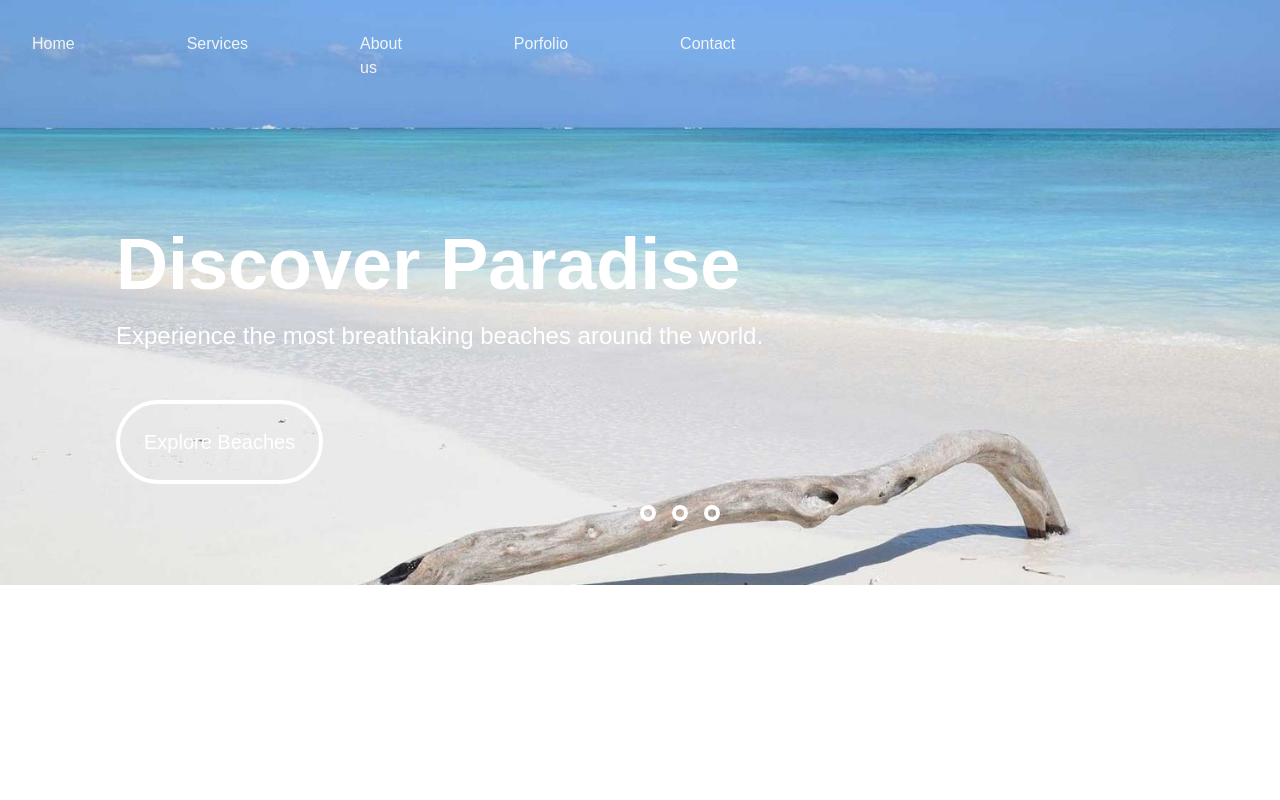
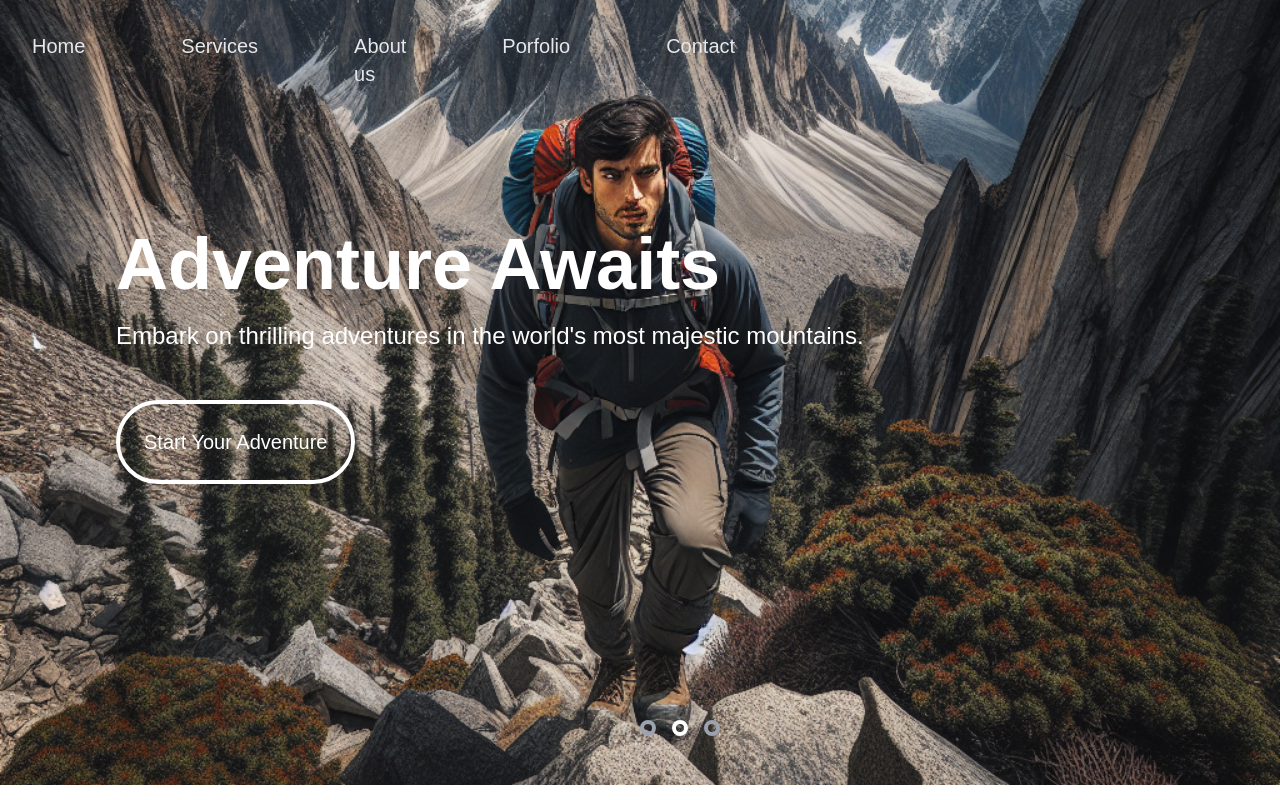
Before and after one commit to Richiewebs/Travel-and-Tour, a React app: page / in a window 1280 px wide. Built offline with nearby package versions, Linux system fonts and the light colour scheme; the HTML template or start-up script is replaced by a standard one.

Commit message:
done with the other two hero sections

```diff
--- a/src/Pages/Home.jsx
+++ b/src/Pages/Home.jsx
@@ -1,32 +1,11 @@
 import React from 'react'
-import Navbar from '../components/Navbar'
-import beach1 from '../assets/beach(2).jpg'
-import Button from '../components/Button'
+import Hero from '../components/Hero';
 
-const Home = (props) => {
-    const images = ['beach1', 'hiker', 'night'];
+const Home = () => {
 
   return (
-    <div className='flex flex-col w-full  relative text-white overflow-hidden'>
-
-      <Navbar></Navbar>
-      <div className='w-full h-4/6'>
-      <img src={beach1} alt="beach" srcset="" className='bg-cover w-full'/>
-      </div>
-      <div className='absolute top-52 w-3/4 h-56 p-5 left-24 '>
-      <h1 className='absolute text-7xl font-bold'>Discover Paradise</h1>
-      <p className='top-28 text-2xl  absolute'>Experience the most breathtaking beaches around the world.</p>
-
-      <div className='absolute top-48'>
-            <Button name='Explore Beaches'></Button>
-        </div>
-      </div>
-
-        <div className=' left-2/4 w-full flex space-x-4 absolute bottom-16'>
-            <div className='bg-transparent border-4 rounded-full p-1 border-white'></div>
-            <div className='bg-transparent border-4 rounded-full p-1 border-white'></div>
-            <div className='bg-transparent border-4 rounded-full p-1 border-white'></div>
-        </div>
+    <div className='flex flex-col w-full text-white overflow-hidden'>
+        <Hero></Hero>
     </div>
   )
 }
--- /dev/null
+++ b/src/components/Accordion.jsx
@@ -0,0 +1,11 @@
+import React from 'react'
+
+const Accordion = () => {
+  return (
+    <div>
+
+    </div>
+  )
+}
+
+export default Accordion
--- /dev/null
+++ b/src/components/Hero.jsx
@@ -0,0 +1,51 @@
+
+import React, { useState, useEffect } from 'react';
+import Navbar from '../components/Navbar';
+import beach1 from '../assets/beach(2).jpg';
+import hiker from '../assets/hiker1.png';
+import night from '../assets/night.jpg';
+import Button from '../components/Button';
+
+const Hero = () => {
+    const images = [
+        { src: beach1, header: 'Discover Paradise', sub: 'Experience the most breathtaking beaches around the world', name: 'Explore beaches' },
+        { src: hiker, header: 'Adventure Awaits', sub: "Embark on thrilling adventures in the world's most majestic mountains.", name: 'Start Your Adventure' },
+        { src: night, header: 'Urban Excursions', sub: "Discover the charm and excitement of the world's greatest cities", name: 'Explore Cities' }
+    ];
+
+    const [currentIndex, setCurrentIndex] = useState(0);
+
+    useEffect(() => {
+        const interval = setInterval(() => {
+            setCurrentIndex((prevIndex) => (prevIndex + 1) % images.length);
+        }, 5000); // Change slide every 5 seconds
+        return () => clearInterval(interval);
+    }, [images.length]);
+
+    return (
+        <div className='flex flex-col  h-screen w-full relative text-white overflow-hidden'>
+            <Navbar />
+            <div className='w-full h-4/6'>
+                <img src={images[currentIndex].src} alt="hero" className='bg-cover w-full' />
+            </div>
+            <div className='absolute top-52 w-3/4 h-56 p-5 left-24'>
+                <h1 className='absolute text-7xl font-bold'>{images[currentIndex].header}</h1>
+                <p className='top-28 text-2xl absolute'>{images[currentIndex].sub}</p>
+                <div className='absolute top-48'>
+                <button className='border-4  hover:w-64 p-6  text-xl rounded-full border-white bg-transparent'>{images[currentIndex].name}</button>
+                </div>
+            </div>
+            <div className='left-2/4 w-full flex space-x-4 absolute bottom-16'>
+                {images.map((_, index) => (
+                    <div
+                        key={index}
+                        className={`bg-transparent border-4 rounded-full p-1 ${index === currentIndex ? 'border-white' : 'border-gray-400'}`}
+                        onClick={() => setCurrentIndex(index)}
+                    ></div>
+                ))}
+            </div>
+        </div>
+    );
+}
+
+export default Hero;
--- a/src/components/Navbar.jsx
+++ b/src/components/Navbar.jsx
@@ -4,7 +4,7 @@ const Navbar = () => {
   return (
     <div className='w-full h-28 transparent absolute flex justify-between cursor-pointer '>
         <div className='w-1/2 h-24 flex '>
-            <ul className='flex text-gray-100 space-x-28 p-8 '>
+            <ul className='flex text-gray-200 space-x-24 p-8 text-xl'>
                 <li className='hover:border-solid hover:border-b-4 hover:text-white'>Home</li>
                 <li className='hover:border-solid hover:border-b-4 hover:text-white'>Services</li>
                 <li className='hover:border-solid hover:border-b-4 hover:text-white'>About us</li>
```
Also changed, not shown: src/assets/hiker1.png (added), src/assets/night.jpg.
